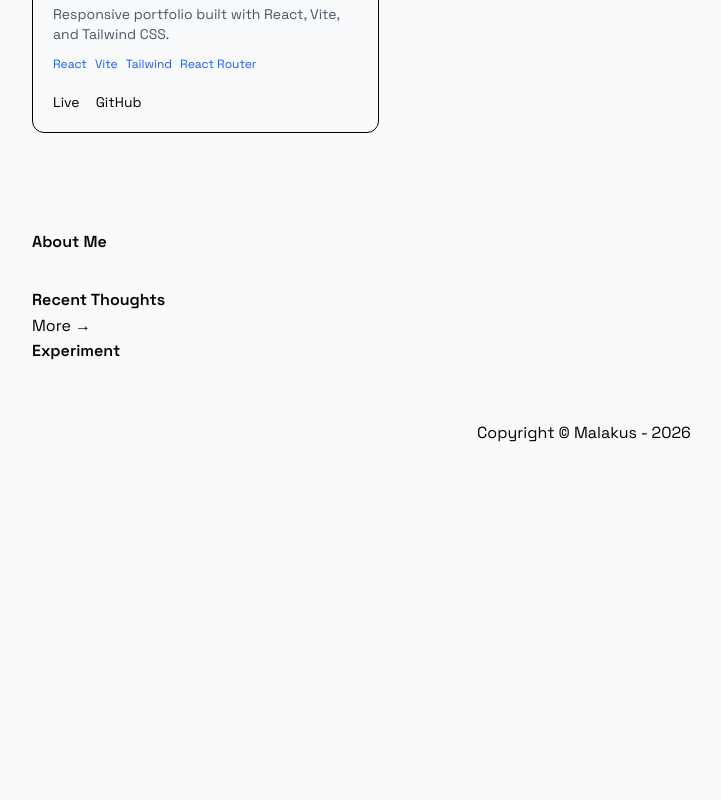
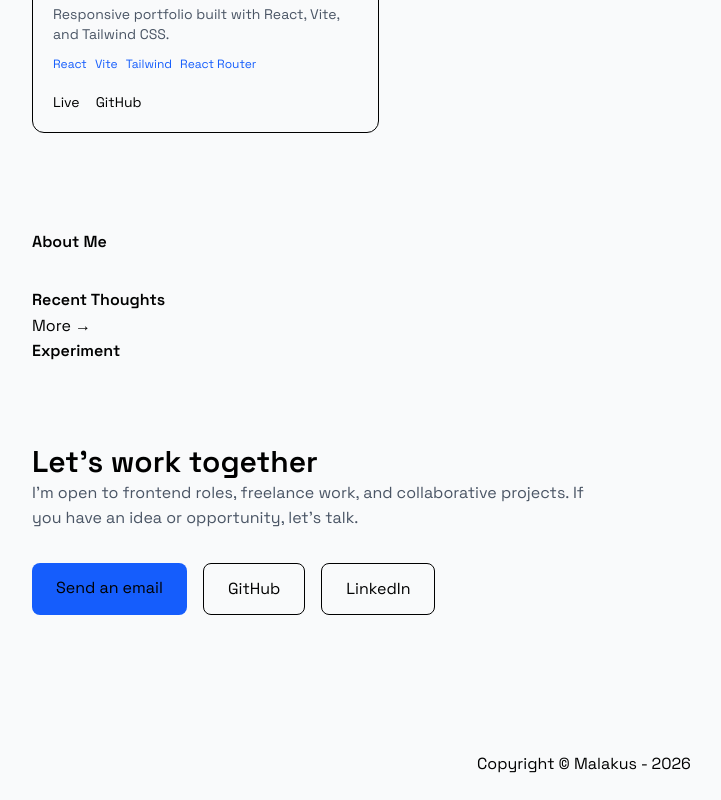
Before and after one commit to malakus4/portfolio-react, a React (Vite) app: page / in a window 1280 px wide. Shown: the part 1587-2387 px from the top of the page, without its empty margins (56-777 px from the left). Before the commit the page ends 2056 px from the top, so only its background shows below. Built offline with nearby package versions, Linux system fonts and the light colour scheme.

Commit message:
feat: add Contact section to Home page

```diff
--- /dev/null
+++ b/src/components/sections/Contact.jsx
@@ -0,0 +1,43 @@
+function Contact() {
+  return (
+    <section className="py-20">
+      <div className="max-w-xl">
+        <h2 className="text-2xl sm:text-3xl font-bold mb-4">
+          Let’s work together
+        </h2>
+
+        <p className="text-gray-600 mb-8">
+          I’m open to frontend roles, freelance work, and collaborative projects.
+          If you have an idea or opportunity, let’s talk.
+        </p>
+
+        <div className="flex flex-wrap gap-4">
+          <a
+            href="mailto:malakus4@gmail.com"
+            className="px-6 py-3 bg-blue-600 text-white rounded-lg hover:bg-blue-700 transition"
+          >
+            Send an email
+          </a>
+
+          <a
+            href="https://github.com/malakus4"
+            target="_blank"
+            className="px-6 py-3 border rounded-lg hover:bg-gray-100 transition"
+          >
+            GitHub
+          </a>
+
+          <a
+            href="https://www.linkedin.com/in/malak-udom-a6187257/"
+            target="_blank"
+            className="px-6 py-3 border rounded-lg hover:bg-gray-100 transition"
+          >
+            LinkedIn
+          </a>
+        </div>
+      </div>
+    </section>
+  );
+}
+
+export default Contact;
--- a/src/pages/Home.jsx
+++ b/src/pages/Home.jsx
@@ -5,6 +5,7 @@ import Experiment from '../components/sections/ExperimentPreview.jsx';
 import Hero from '../components/sections/Hero.jsx';
 import Skills from '../components/sections/Skills.jsx';
 import FeaturedWork from '../components/sections/FeaturedWork.jsx';
+import Contact from '../components/sections/Contact.jsx';
 
 function Home() {
   return (
@@ -15,6 +16,7 @@ function Home() {
       <AboutSection />
       <ThoughtSection />
       <Experiment/>
+      <Contact />
     </div>
   )
 }
```
